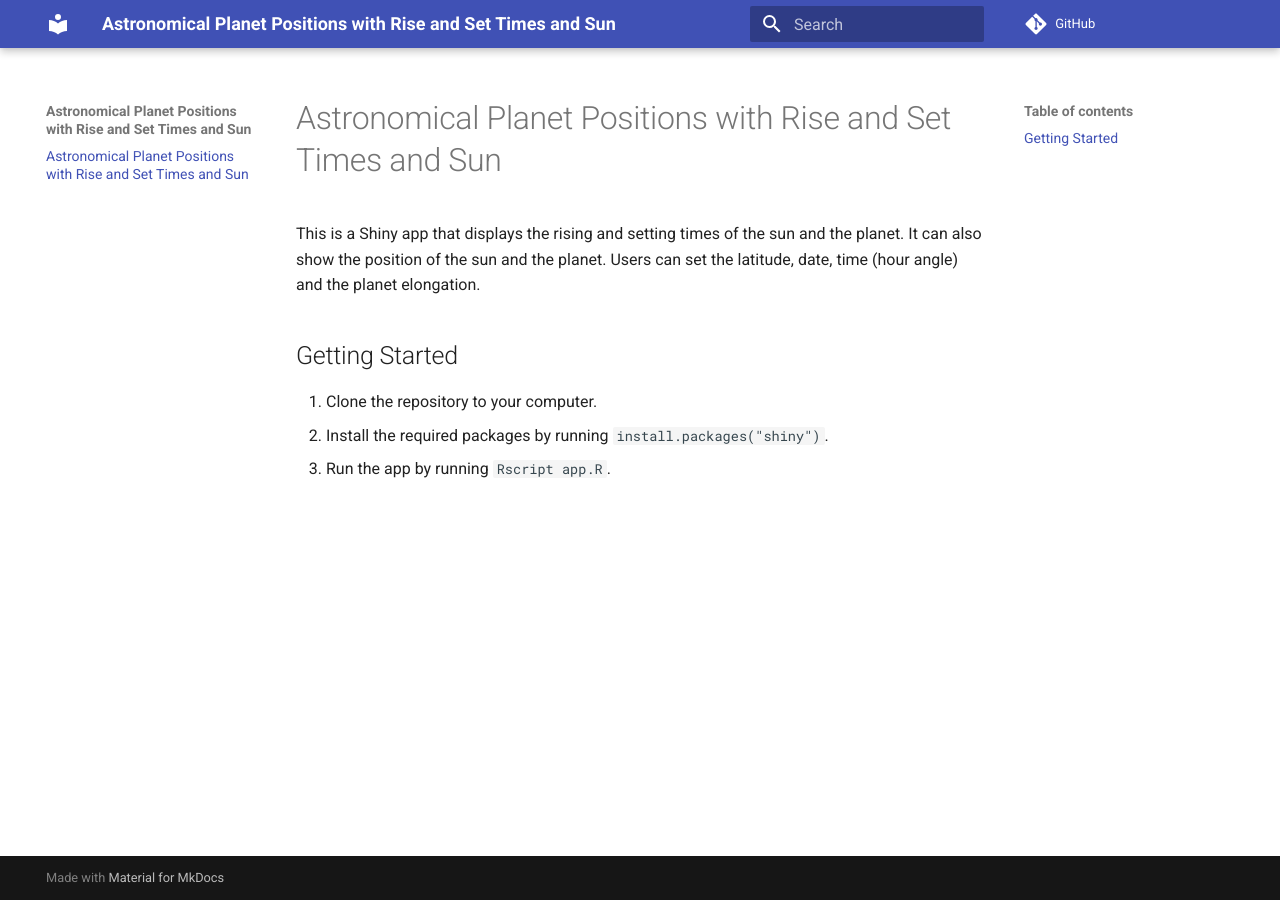
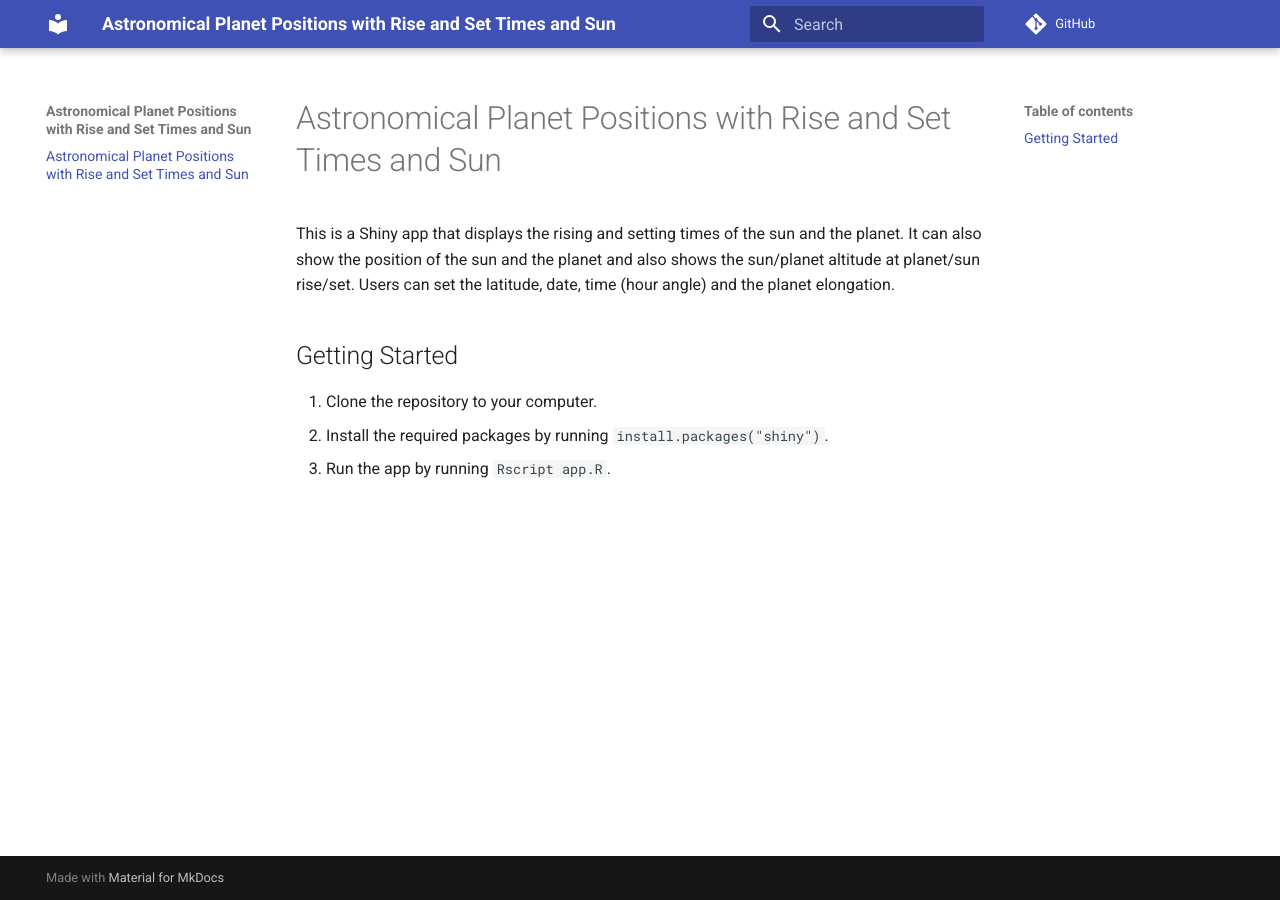
Before and after one commit to lulunac27a/r-shiny-astronomical-planet-positions, an MkDocs documentation site: the page built from docs/index.md, in a window 1280 px wide. Built offline with MkDocs 1.6.1 and Material for MkDocs 9.7.7, drawn with Linux system fonts in a browser that asks for light colours; comment, search, counter and statistics services are not loaded.

Commit message:
Add sun/planet altitude display at planet/sun rise/set time

```diff
--- a/docs/index.md
+++ b/docs/index.md
@@ -1,6 +1,6 @@
 # Astronomical Planet Positions with Rise and Set Times and Sun
 
-This is a Shiny app that displays the rising and setting times of the sun and the planet. It can also show the position of the sun and the planet. Users can set the latitude, date, time (hour angle) and the planet elongation.
+This is a Shiny app that displays the rising and setting times of the sun and the planet. It can also show the position of the sun and the planet and also shows the sun/planet altitude at planet/sun rise/set. Users can set the latitude, date, time (hour angle) and the planet elongation.
 
 ## Getting Started
 
```
Also changed, not shown: README.md (+1 -1 lines).
